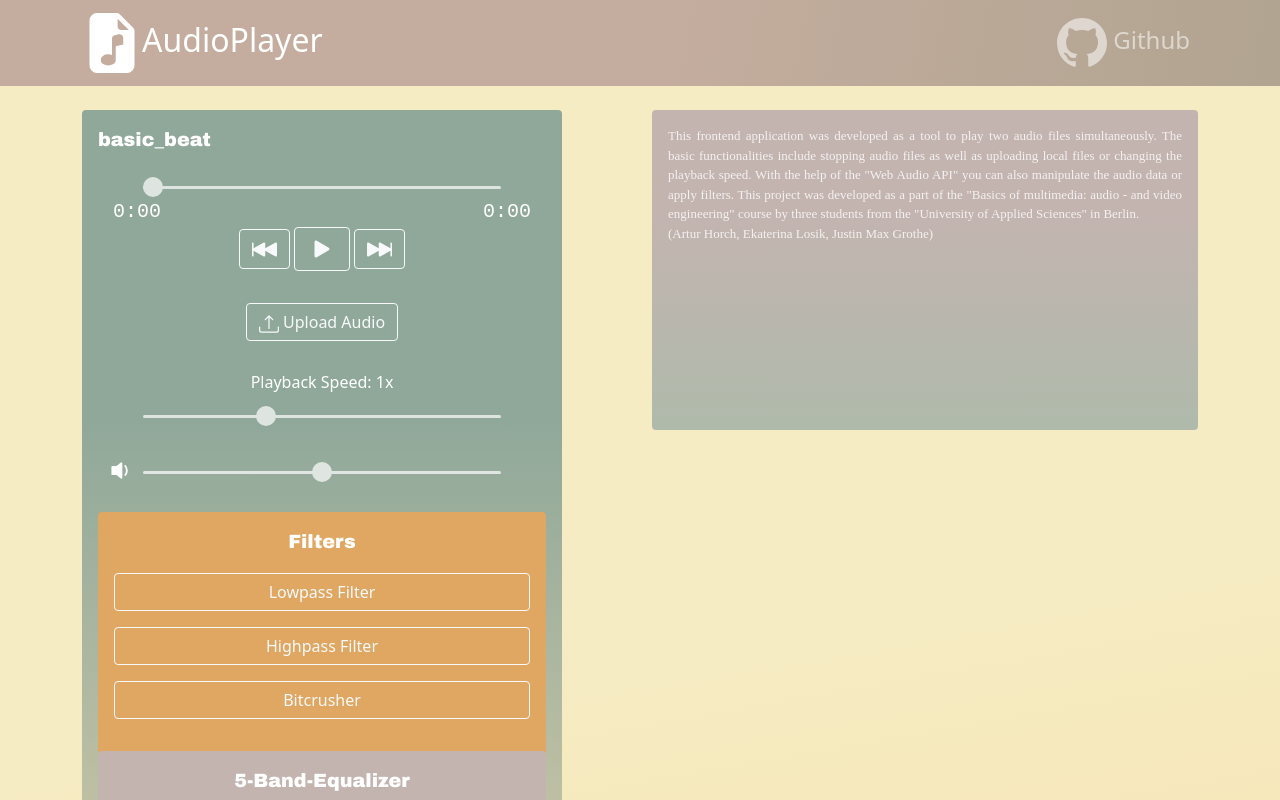
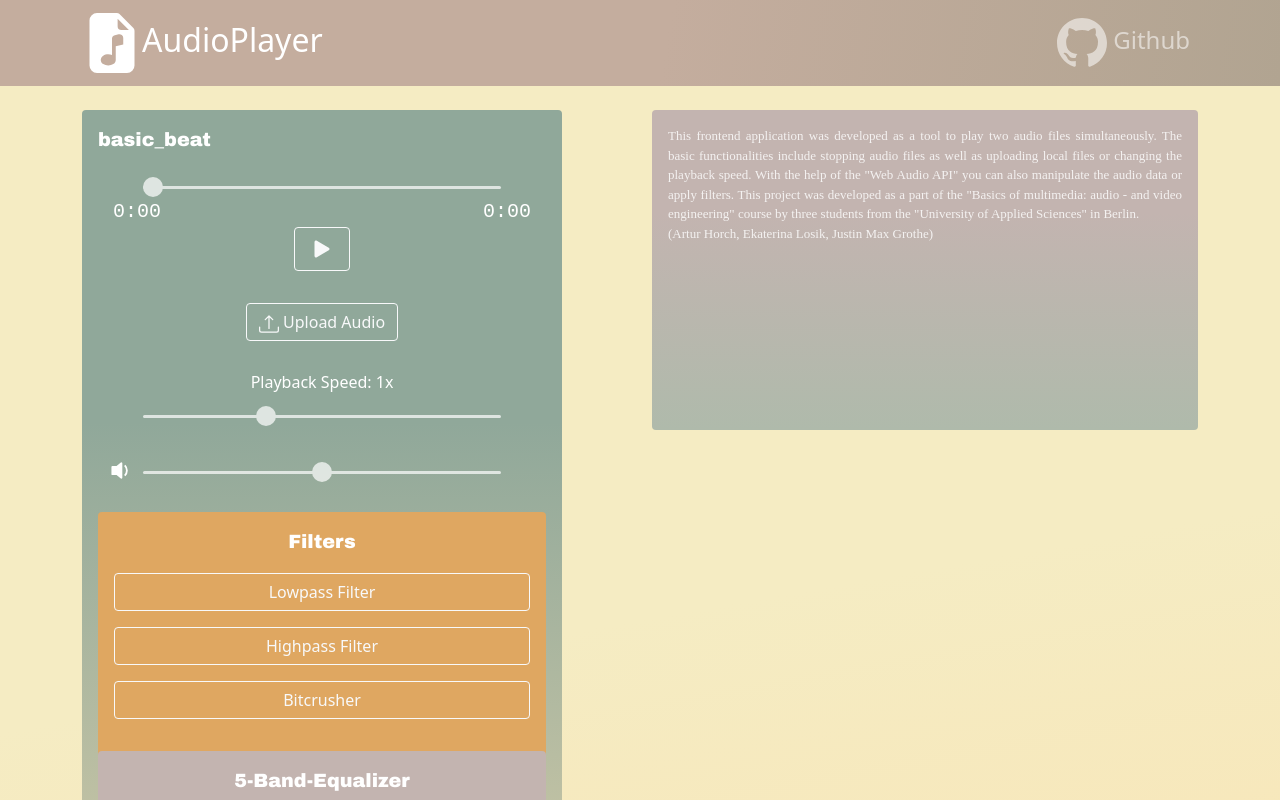
Before and after one commit to LuckyLuke16/audiovideo22, a React (Create React App) app: page / in a window 1280 px wide. Shown: the top 800 px of the page. Built offline with nearby package versions, Linux system fonts and the light colour scheme.

Commit message:
- removed forwards and backwards buttons

```diff
--- a/src/Audio.js
+++ b/src/Audio.js
@@ -1,6 +1,6 @@
 import React from "react";
 import {Button} from "react-bootstrap";
-import {PauseFill, PlayFill, SkipBackwardFill,SkipForwardFill,
+import {PauseFill, PlayFill,
     Upload,VolumeMuteFill, VolumeUpFill,VolumeDownFill, VolumeOffFill} from "react-bootstrap-icons";
 import Filter from "./Filter";
 import Marquee from "react-fast-marquee";
@@ -77,14 +77,8 @@ export default class Audio extends React.Component {
           <p id="durationOfSongBeginning" className={"currentTime"}>{this.secToMinAndSec(this.state.currentTime)}</p>
           <p id="durationOfSongEnd" className="duration">{this.secToMinAndSec(this.state.lengthOfSong)}</p>
         <div className="cardItems">
-            <Button variant="outline-light" >
-                <SkipBackwardFill size="25"/>
-            </Button>{" "}
             <Button variant="outline-light" onClick={() => this.handlePlayPause()}>
                 {playPauseIcon}
-            </Button>{" "}
-            <Button variant="outline-light" >
-                <SkipForwardFill size="25"/>
             </Button>{" "}
         </div>
         <div className="cardItems">
```
